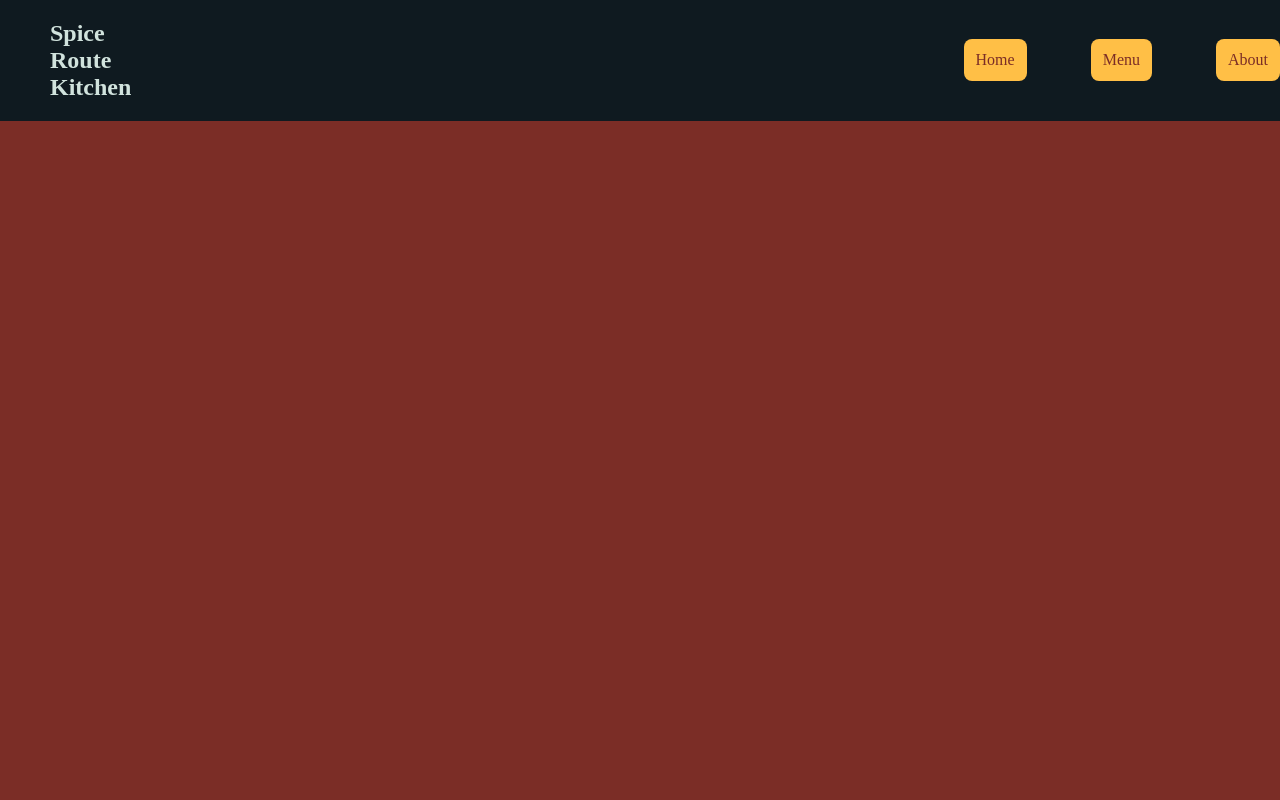
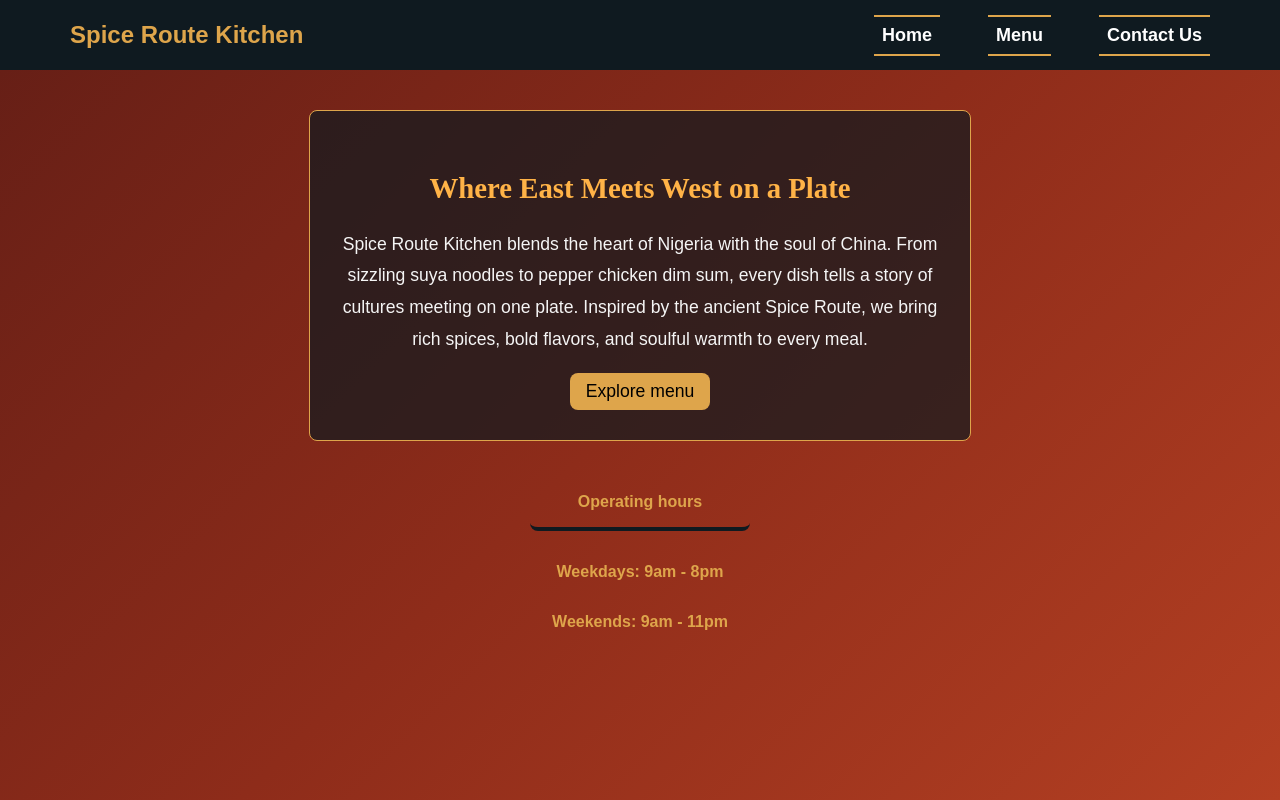
Before and after one commit to Tomisin19/Restaurant, a website built with webpack: page src/template.html in a window 1280 px wide. Built offline with nearby package versions, Linux system fonts and the light colour scheme.

Commit message:
styled the home page

```diff
--- a/src/styles.css
+++ b/src/styles.css
@@ -1,38 +1,117 @@
 body {
-  background-color: #7B2D26;
-  color: #D1E3DD;
-
+    background: linear-gradient(135deg, #641e16, #8e2c1a, #b33f22);
+    color: #fdf3dc;
+    background-attachment: fixed;
+    background-repeat: no-repeat;
+    background-size: cover;
+    font-family: "Montserrat", sans-serif;
+    margin: 0;
+    padding: 0;
 }
 
-#nav{
+#nav {
     display: flex;
     flex-direction: row;
     align-items: center;
-    gap: 800px;
+    justify-content: space-between;
     background-color: #0F1A20;
-    position: absolute;
+    position: fixed;
     top: 0;
     width: 100%;
     left: 0;
-
-
-}
-#nav-buttons{
-    display: flex;
-    gap: 64px;
-}
-.name{
-    margin-left: 50px;
+    height: 70px;
+    z-index: 1000;
+    padding: 0 20px;
+    box-sizing: border-box;
 }
 
-#home, #menu, #about{
+#nav-buttons {
+    display: flex;
+    gap: 48px;
+    margin-right: 50px;
+}
+
+.name {
+    margin-left: 50px;
+    color: #DEA54B;
+}
+
+#home, #menu, #contact {
     border: none;
-    background-color: #FFBF46;
-    padding: 12px;
+    background-color: #0F1A20;
+    font-size: large;
+    font-weight: bold;
+    cursor: pointer;
+    color: white;
+    font-family: "Montserrat", sans-serif;
+    border-bottom: 2px solid #DEA54B;
+    border-top: 2px solid #DEA54B;
+    padding: 8px;
+}
+
+#home:hover, #menu:hover, #contact:hover {
+    color: #DEA54B;
+    transition: 0.2s;
+}
+
+#content {
+    padding-top: 90px;
+    display: flex;
+    justify-content: center;
+    align-items: center;
+    flex-direction: column;
+    /* min-height: calc(100vh - 90px); */
+}
+
+.intro {
+    max-width: 600px;
+    padding: 30px;
+    border: 1px solid #DEA54B;
     border-radius: 8px;
+    text-align: center;
+    line-height: 1.6;
+    background-color: rgba(15, 26, 32, 0.7);
+    margin: 20px;
+}
+
+#explore{
+    padding: 8px 16px;
     cursor: pointer;
-    color: #7B2D26;
+    background-color: #DEA54B;
+    border: none;
+    border-radius: 8px;
+    font-size: 1.1rem;
 }
-#home:hover{
-    color: #7B2D26;
+
+#explore:hover{
+  transform: scale(1.05);
+  box-shadow: 0 0 5px #d4a017;
+  transition: 0.3s ease;
 }
+.hours{
+    display: flex;
+    align-items: center;
+    flex-direction: column;
+    color: #DEA54B;
+    font-weight: bold;
+}
+
+.hours > :first-child {
+    border-bottom: 4px solid #0F1A20;
+    padding: 16px 48px;
+    border-radius: 8px;
+}
+
+.description-box {
+  font-size: 1.1rem;
+  line-height: 1.8;
+  color: #f5f5f5;
+  font-weight: 300;
+  text-align: center;
+}
+.intro-heading {
+  font-family: 'Playfair Display', serif;
+  color: #ffb347;
+  font-size: 1.8rem;
+  margin-bottom: 1rem;
+}
--- a/src/template.html
+++ b/src/template.html
@@ -10,14 +10,25 @@
         <nav id="nav">
             <h1 class="name">Spice Route Kitchen</h1>
             <div id="nav-buttons">
-            <buttons id="home">Home</buttons>
-            <buttons id="menu">Menu</buttons>
-            <buttons id="about">About</buttons>
+            <button id="home">Home</button>
+            <button id="menu">Menu</button>
+            <button id="contact">Contact Us</button>
             </div>
         </nav>
     </header>
     <div id="content">
+        <div class="intro">
+        <h2 class="intro-heading">Where East Meets West on a Plate</h2>
+        <p class="description-box"> Spice Route Kitchen blends the heart of Nigeria with the soul of China. From sizzling suya noodles to pepper chicken dim sum, every dish tells a story of cultures meeting on one plate. Inspired by the ancient Spice Route, we bring rich spices, bold flavors, and soulful warmth to every meal.</p>
 
+        <button id="explore">Explore menu</button>
+    </div>
+    <div class="hours">
+        <p >Operating hours</p>
+        <p>Weekdays: 9am - 8pm</p>
+        <p>Weekends: 9am - 11pm </p>
+
+    </div>
     </div>
 
 </body>
```
